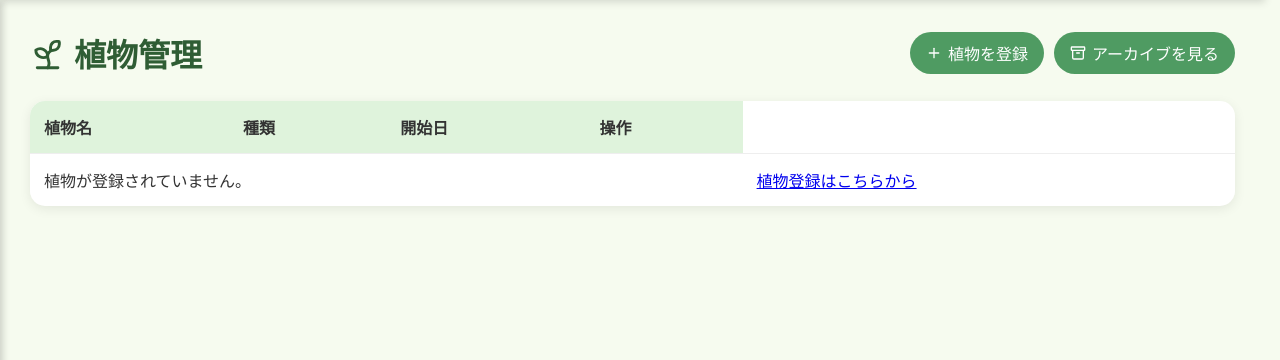
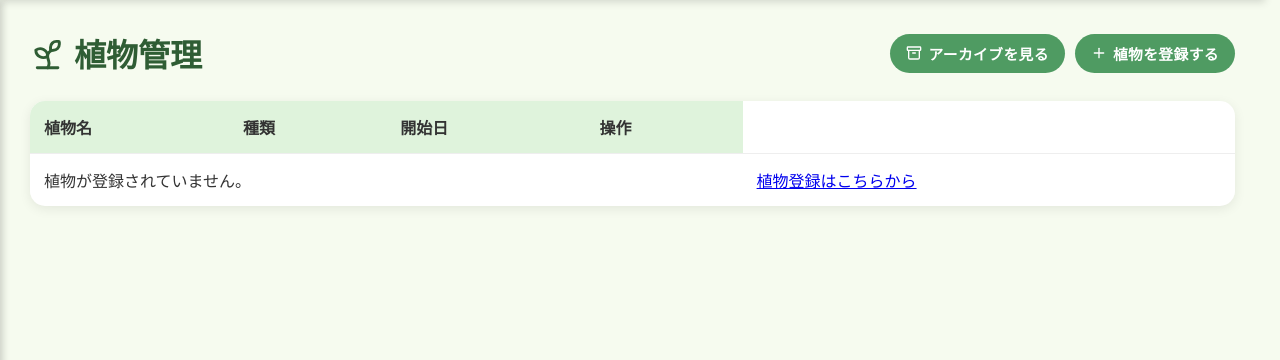
Before and after one commit to Mutou-dev123/plant-iot-system, a Django app: template raspberry-pi/plant_project/dashboard/templates/plants/plant_list.html in a window 1280 px wide. Shown: the part 60-420 px from the top of the page. Run offline with Django 3.2, Linux system fonts and the light colour scheme; the template is opened without the code that fills it, so the values that code supplies are empty; some libraries are stand-ins or nearby versions.

Commit message:
feat: Update button text for clarity and enhance button styles

```diff
--- a/raspberry-pi/plant_project/dashboard/templates/plants/plant_list.html
+++ b/raspberry-pi/plant_project/dashboard/templates/plants/plant_list.html
@@ -32,13 +32,13 @@
                 植物一覧へ戻る
             </a>
         {% else %}
-            <a href="{% url 'plant_create' %}" class="button">
-                <i data-lucide="plus" aria-hidden="true"></i>
-                植物を登録
-            </a>
             <a href="{% url 'plant_archived_list' %}" class="button">
                 <i data-lucide="archive" aria-hidden="true"></i>
                 アーカイブを見る
+            </a>
+            <a href="{% url 'plant_create' %}" class="button">
+                <i data-lucide="plus" aria-hidden="true"></i>
+                植物を登録する
             </a>
         {% endif %}
     </div>
@@ -77,7 +77,7 @@
                             class="button button-detail"
                         >
                             <i data-lucide="eye" aria-hidden="true"></i>
-                            詳細
+                            詳しく見る
                         </a>
 
                         <!-- 編集ボタン -->
@@ -86,7 +86,7 @@
                             class="button button-edit"
                         >
                             <i data-lucide="pencil" aria-hidden="true"></i>
-                            編集
+                            編集する
                         </a>
 
                         <!-- アーカイブ・復元ボタン -->
@@ -99,7 +99,7 @@
                                 {% csrf_token %}
                                 <button type="submit" class="button button-edit">
                                     <i data-lucide="archive-restore" aria-hidden="true"></i>
-                                    復元
+                                    復元する
                                 </button>
                             </form>
                         {% else %}
@@ -112,7 +112,7 @@
                                 {% csrf_token %}
                                 <button type="submit" class="button button-delete">
                                     <i data-lucide="archive" aria-hidden="true"></i>
-                                    アーカイブ
+                                    アーカイブする
                                 </button>
                             </form>
                         {% endif %}
--- a/raspberry-pi/plant_project/static/css/base.css
+++ b/raspberry-pi/plant_project/static/css/base.css
@@ -81,6 +81,10 @@ header h2 {
 ==============================*/
 .button,
 .button-primary {
+    font-family: inherit;
+    font-size: 0.92rem;
+    font-weight: 600;
+    letter-spacing: 0.03em;
     display: inline-flex;
     align-items: center;
     justify-content: center;
```
Also changed, not shown: raspberry-pi/plant_project/dashboard/templates/devices/device_list.html (+4 -4 lines).
